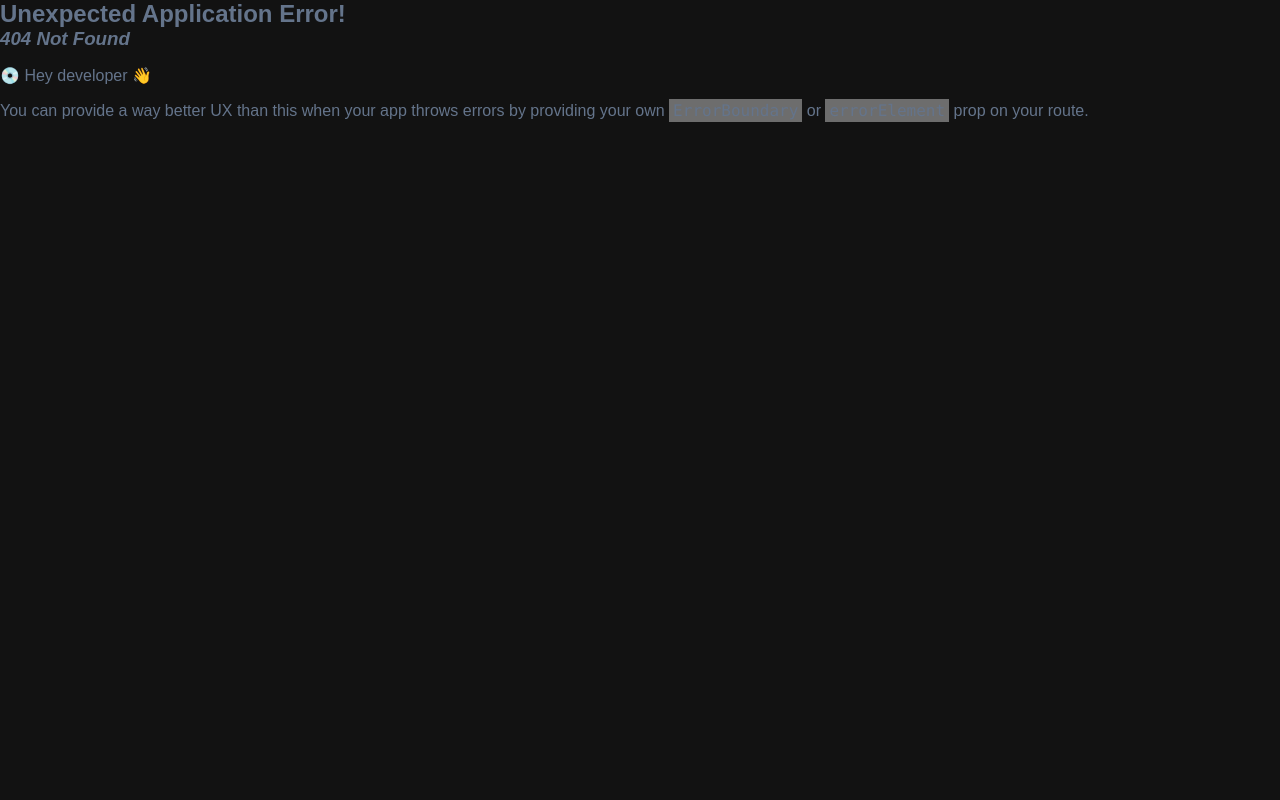
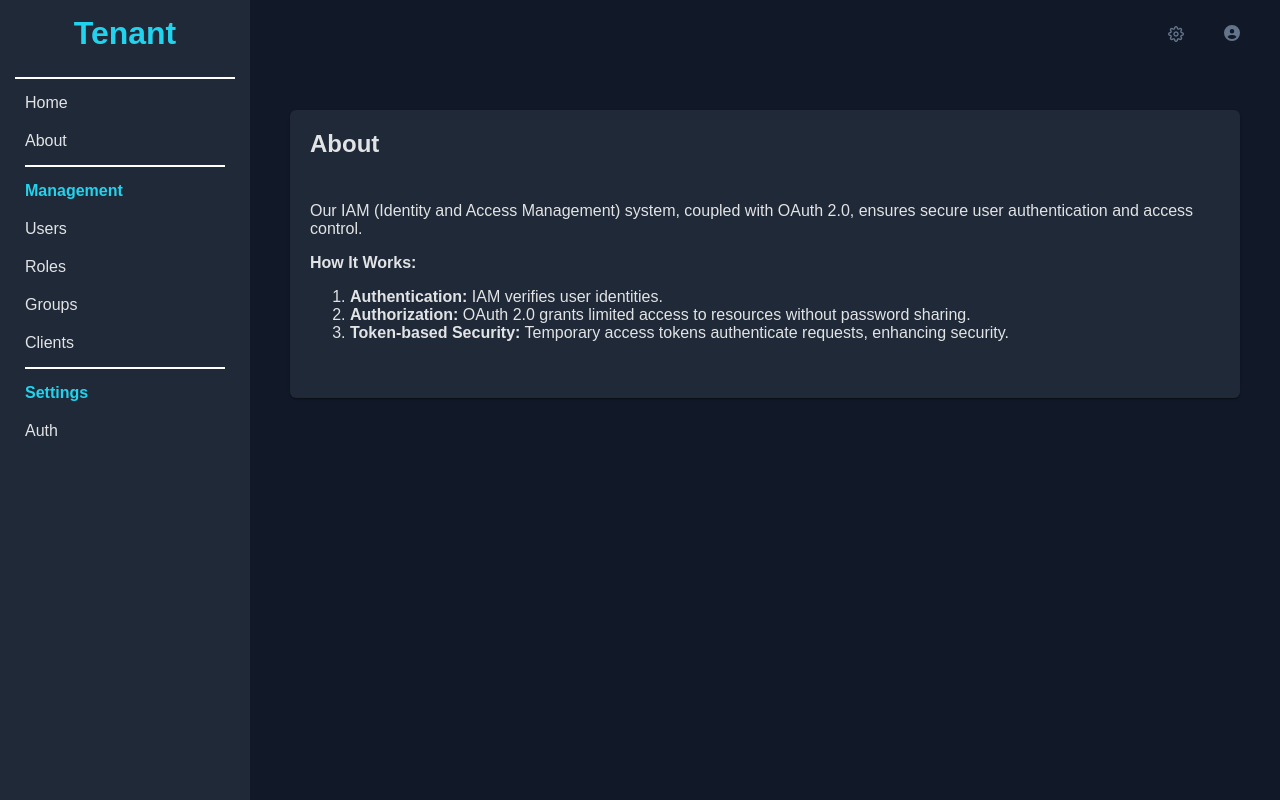
Before and after one commit to joyned/venus-iam-portal, a React (Create React App) app: page /about in a window 1280 px wide. Before the commit this address had no page. Built offline with nearby package versions, Linux system fonts and the light colour scheme; no server answers; a web font is replaced by a local one.

Commit message:
feat: create about page

```diff
--- a/src/Layout/Layout.tsx
+++ b/src/Layout/Layout.tsx
@@ -14,7 +14,7 @@ export default function Layout(props: { children?: any }) {
                     </div>
                     <div className="menuList">
                         <span className='menuItem'>Home</span>
-                        <span className='menuItem'>About</span>
+                        <span className='menuItem' onClick={() => { navigate('/about') }}>About</span>
 
                         <div className="separator"></div>
                         <span className="menuTitle">Management</span>
--- /dev/null
+++ b/src/Pages/About/About.tsx
@@ -0,0 +1,40 @@
+import { Card } from "primereact/card";
+import { useEffect, useState } from "react";
+import Layout from "../../Layout/Layout";
+import { getSystemInfo } from "../../Services/SystemService";
+import './About.scss';
+
+export default function About() {
+    const [systemInfo, setSystemInfo] = useState<any>();
+
+    useEffect(() => {
+        getSystemInfo()
+            .then((response) => {
+                setSystemInfo(response);
+            });
+    })
+
+    return (
+        <Layout>
+            <div className="aboutPage">
+                <Card title='About'>
+                    <div className="description">
+                        <p>Our IAM (Identity and Access Management) system, coupled with OAuth 2.0, ensures secure user authentication and access control.</p>
+                        <strong><p>How It Works:</p></strong>
+                        <ol>
+                            <li><strong>Authentication:</strong> IAM verifies user identities.</li>
+                            <li><strong>Authorization:</strong> OAuth 2.0 grants limited access to resources without password sharing.</li>
+                            <li><strong>Token-based Security:</strong> Temporary access tokens authenticate requests, enhancing security.</li>
+                        </ol>
+                    </div>
+
+                    {systemInfo && (
+                        <div className="systemInfo">
+                            <p>System Version: {systemInfo.version}</p>
+                        </div>
+                    )}
+                </Card>
+            </div>
+        </Layout>
+    )
+}
--- /dev/null
+++ b/src/Services/SystemService.ts
@@ -0,0 +1,9 @@
+import { get } from "./RequestService";
+
+const getSystemInfo = () => {
+    return get('system/info');
+}
+
+export {
+    getSystemInfo
+}
--- a/src/index.tsx
+++ b/src/index.tsx
@@ -19,6 +19,7 @@ import AuthSettings from './Pages/Settings/AuthSettings';
 import UserForm from './Pages/Users/Form/UserForm';
 import User from './Pages/Users/User';
 import reportWebVitals from './reportWebVitals';
+import About from './Pages/About/About';
 
 const router = createBrowserRouter([
   {
@@ -28,6 +29,10 @@ const router = createBrowserRouter([
   {
     path: '/home',
     element: <Home></Home>
+  },
+  {
+    path: '/about',
+    element: <About></About>
   },
   {
     path: '/user',
```
Also changed, not shown: src/Pages/About/About.scss (added).
